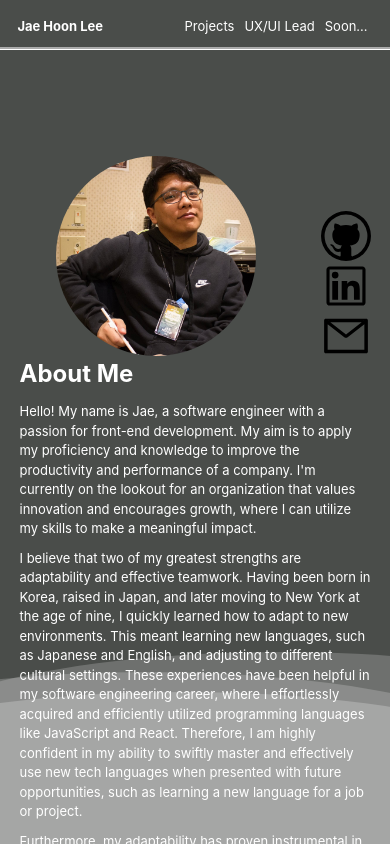
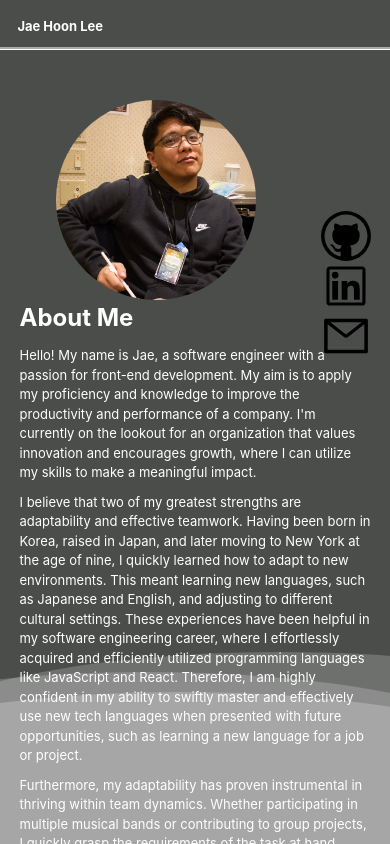
Before and after one commit to jl924/portfolio, a Next.js app: page / in a window 390 px wide. Shown: the top 844 px of the page. Built offline with nearby package versions, Linux system fonts and the light colour scheme.

Commit message:
final css changes

```diff
--- a/app/globals.css
+++ b/app/globals.css
@@ -106,7 +106,7 @@
 
   .footer {
     display: flex;
-    position: absolute;
+    position: fixed;
     bottom: 3%;
     right: 1%;
     margin-right: 4%;
@@ -138,6 +138,7 @@
 
   .profilePhoto {
     border-radius: 50%;
+    margin-top: 100px;
     width: 400px;
     height: 400px;
   }
@@ -284,6 +285,8 @@
     color: white;
     outline: solid;
     outline-style: groove;
+    font-size: small;
+    z-index: 99;
   }
 
   .title {
@@ -301,11 +304,12 @@
 
   .footer {
     display: flex;
+    flex-direction: column;
     position: absolute;
-    bottom: 3%;
+    top: 25%;
     right: 1%;
     margin-right: 4%;
-    color: #4a4d4a;
+    color: black;
     cursor: pointer;
   }
 
@@ -333,8 +337,8 @@
 
   .profilePhoto {
     border-radius: 50%;
-    width: 400px;
-    height: 400px;
+    width: 300px;
+    height: 300px;
   }
 
   .aboutMeSection {
@@ -492,6 +496,7 @@
 
   .buttonContainer {
     display: flex;
+    color: transparent;
     margin-right: 2%;
     margin-top: 2%;
   }
@@ -529,7 +534,6 @@
   }
 
   .photoSide {
-    margin-top: 40%;
     margin-right: 20%;
   }
 
```
